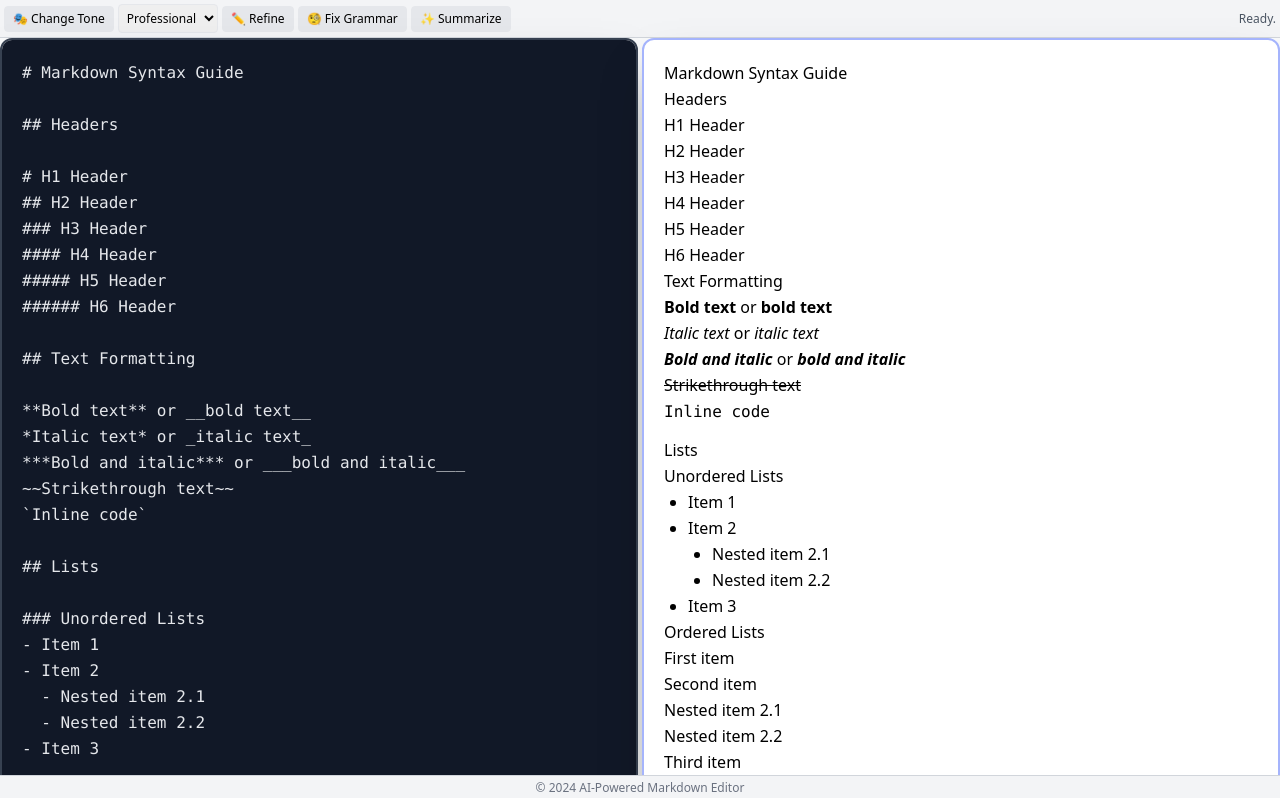
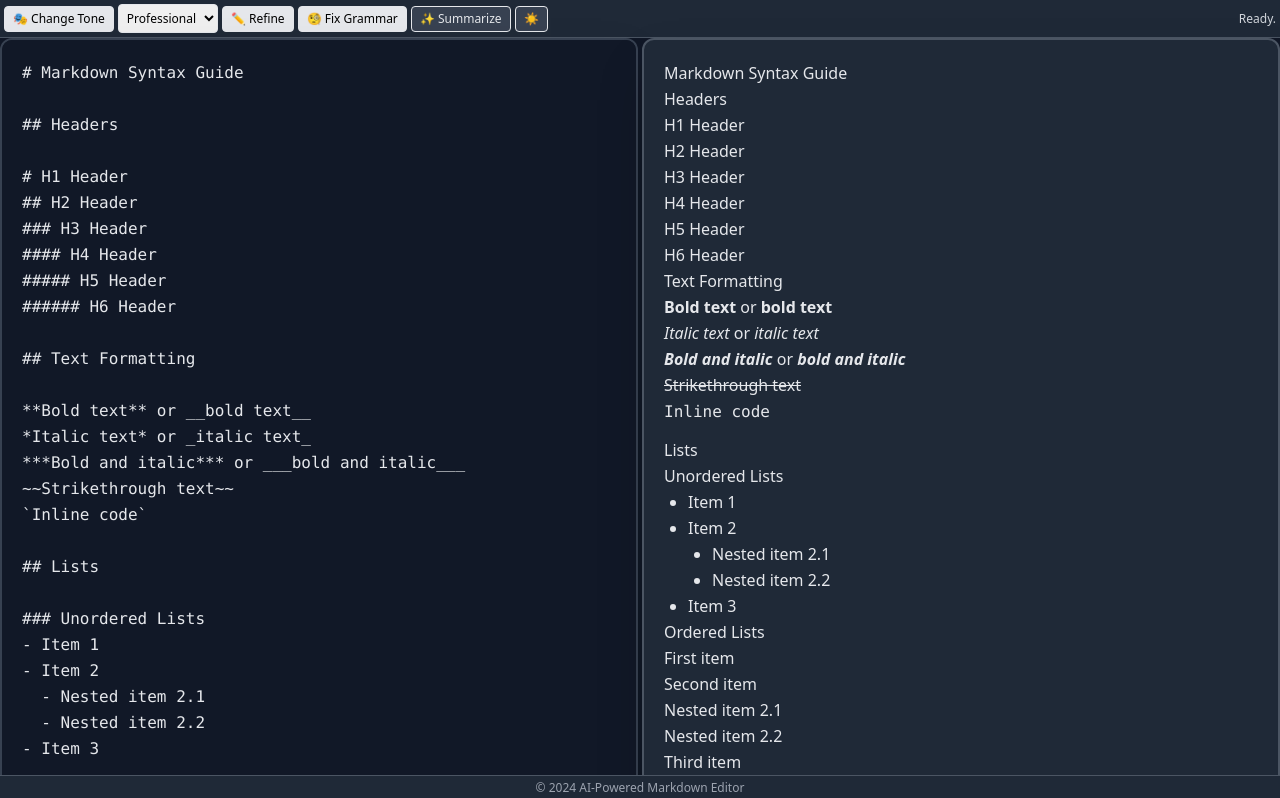
Before and after one commit to skbr1234/ai-markdown-editor, a React (Create React App) app: page / in a window 1280 px wide. Shown: the top 798 px of the page. Built offline with nearby package versions, Linux system fonts and the light colour scheme; no server answers.

Commit message:
Add dark theme toggle with dark mode as default

```diff
--- a/public/index.html
+++ b/public/index.html
@@ -78,7 +78,7 @@
       gtag('config', '%REACT_APP_GA_MEASUREMENT_ID%');
     </script>
   </head>
-  <body>
+  <body class="dark">
     <noscript>You need to enable JavaScript to run this app.</noscript>
     <div id="root"></div>
   </body>
--- a/src/App.js
+++ b/src/App.js
@@ -153,6 +153,7 @@ const App = () => {
     const [selectedTone, setSelectedTone] = useState('professional');
     const [htmlPreview, setHtmlPreview] = useState('');
     const [showingSummary, setShowingSummary] = useState(false);
+    const [isDark, setIsDark] = useState(true);
     const editorRef = useRef(null);
 
     // --- Core Logic: Markdown Parsing ---
@@ -363,6 +364,11 @@ const App = () => {
         setShowingSummary(false);
     };
 
+    const toggleTheme = () => {
+        setIsDark(!isDark);
+        document.body.classList.toggle('dark');
+    };
+
     // Reset preview when markdown changes
     React.useEffect(() => {
         if (htmlPreview) {
@@ -372,10 +378,10 @@ const App = () => {
 
     // --- JSX Render ---
     return (
-        <div className="bg-gray-50 min-h-screen font-sans">
+        <div className={`min-h-screen font-sans ${isDark ? 'bg-gray-900' : 'bg-gray-50'}`}>
             <div className="max-w-full">
                 {/* Compact Toolbar */}
-                <div className="p-1 bg-gray-100 border-b border-gray-300">
+                <div className={`p-1 border-b ${isDark ? 'bg-gray-800 border-gray-600' : 'bg-gray-100 border-gray-300'}`}>
                     <div className="flex flex-wrap gap-1 items-center text-xs">
 
                         <button onClick={changeTone} disabled={loading} className="px-2 py-1 bg-gray-200 hover:bg-gray-300 border rounded text-xs disabled:opacity-50">
@@ -395,13 +401,16 @@ const App = () => {
                         <button onClick={fixGrammarTone} disabled={loading} className="px-2 py-1 bg-gray-200 hover:bg-gray-300 border rounded text-xs disabled:opacity-50">
                             🧐 Fix Grammar
                         </button>
-                        <button onClick={summarizeContent} disabled={loading} className="px-2 py-1 bg-gray-200 hover:bg-gray-300 border rounded text-xs disabled:opacity-50">
+                        <button onClick={summarizeContent} disabled={loading} className={`px-2 py-1 border rounded text-xs disabled:opacity-50 ${isDark ? 'bg-gray-700 hover:bg-gray-600 text-gray-200' : 'bg-gray-200 hover:bg-gray-300'}`}>
                             ✨ Summarize
+                        </button>
+                        <button onClick={toggleTheme} className={`px-2 py-1 border rounded text-xs ${isDark ? 'bg-gray-700 hover:bg-gray-600 text-gray-200' : 'bg-gray-200 hover:bg-gray-300'}`}>
+                            {isDark ? '☀️' : '🌙'}
                         </button>
 
                         <div className="flex items-center gap-1 ml-auto">
                             {loading && <div className="animate-spin rounded-full h-3 w-3 border border-gray-400 border-t-transparent"></div>}
-                            <span className={`text-xs ${statusMessage.includes('Error') ? 'text-red-600' : 'text-gray-600'}`}>{statusMessage}</span>
+                            <span className={`text-xs ${statusMessage.includes('Error') ? 'text-red-600' : isDark ? 'text-gray-300' : 'text-gray-600'}`}>{statusMessage}</span>
                         </div>
                     </div>
                 </div>
@@ -433,8 +442,10 @@ const App = () => {
                         <div
                             id="preview"
                             dangerouslySetInnerHTML={{ __html: displayHtml }}
-                            className={`flex-grow p-5 text-base border-2 rounded-xl shadow-2xl overflow-y-auto leading-relaxed prose prose-indigo max-w-none [&_p]:mb-3 [&_ul]:list-disc [&_ul]:pl-6 [&_blockquote]:border-l-4 [&_blockquote]:border-indigo-500 [&_blockquote]:pl-4 [&_pre]:bg-gray-800 [&_pre]:p-4 [&_pre]:rounded-lg [&_pre]:text-sm [&_pre]:text-gray-200 ${
-                                showingSummary ? 'bg-indigo-50 border-indigo-400 border-l-4' : 'bg-white border-indigo-300'
+                            className={`flex-grow p-5 text-base border-2 rounded-xl shadow-2xl overflow-y-auto leading-relaxed prose max-w-none [&_p]:mb-3 [&_ul]:list-disc [&_ul]:pl-6 [&_blockquote]:border-l-4 [&_blockquote]:pl-4 [&_pre]:p-4 [&_pre]:rounded-lg [&_pre]:text-sm ${
+                                showingSummary
+                                    ? isDark ? 'bg-indigo-900 border-indigo-500 border-l-4 text-gray-200 prose-invert' : 'bg-indigo-50 border-indigo-400 border-l-4 prose-indigo'
+                                    : isDark ? 'bg-gray-800 border-gray-600 text-gray-200 prose-invert [&_blockquote]:border-indigo-400 [&_pre]:bg-gray-900 [&_pre]:text-gray-200' : 'bg-white border-indigo-300 prose-indigo [&_blockquote]:border-indigo-500 [&_pre]:bg-gray-800 [&_pre]:text-gray-200'
                             }`}
                         />
                     </div>
@@ -442,7 +453,7 @@ const App = () => {
             </div>
 
             {/* Fixed Footer */}
-            <footer className="fixed bottom-0 left-0 right-0 text-center py-1 text-xs text-gray-500 border-t border-gray-300 bg-gray-100">
+            <footer className={`fixed bottom-0 left-0 right-0 text-center py-1 text-xs border-t ${isDark ? 'text-gray-400 border-gray-600 bg-gray-800' : 'text-gray-500 border-gray-300 bg-gray-100'}`}>
                 © 2024 AI-Powered Markdown Editor
             </footer>
         </div>
```
